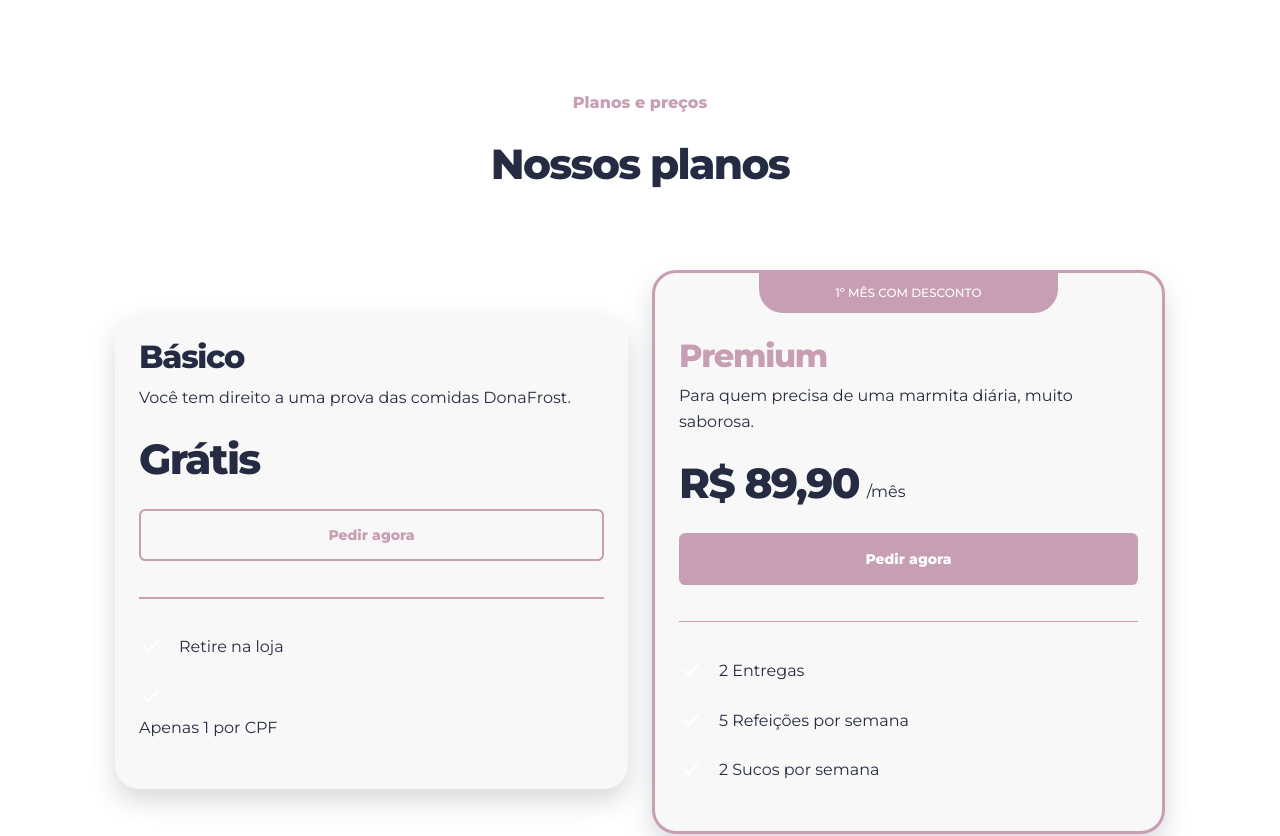
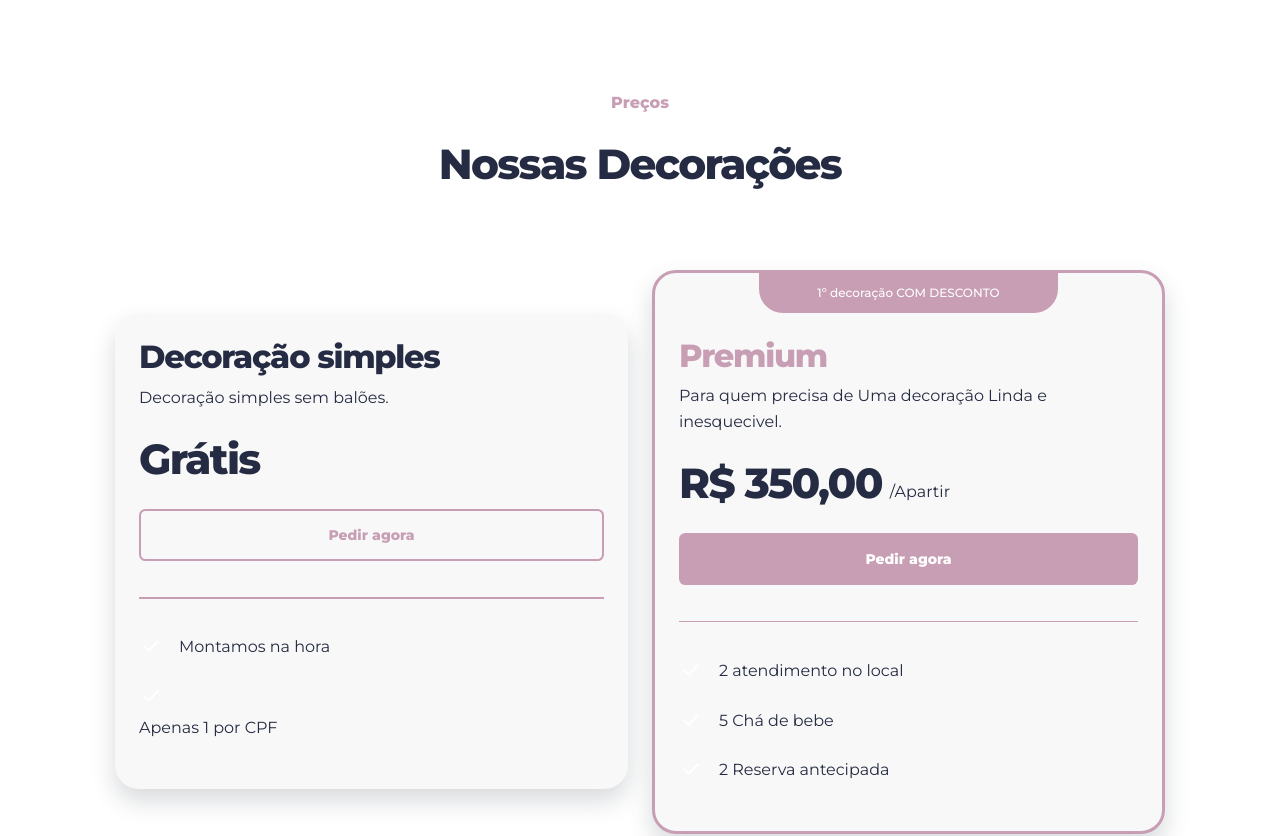
Before and after one commit to Gsgandela/Magia-Festa-Cascavel, a React (Vite) app: page / in a window 1280 px wide. Shown: the part 2520-3356 px from the top of the page. Built offline with nearby package versions, Linux system fonts and the light colour scheme.

Commit message:
comit att

```diff
--- a/src/pages/Home.tsx
+++ b/src/pages/Home.tsx
@@ -230,8 +230,7 @@ export default function Home() {
               <h2>Cada cliente importa!</h2>
             </span>
             <p>
-              Quem já pediu sabe da qualidade das nossas receitas, estamos tirando aquela ideia de que
-              comida congelada tem de ser algo sem gosto, acompanhe abaixo os testemunhos de quem já comprou e aprovou.
+              Quem já pediu sabe da qualidade das nossas Decorações, acompanhe abaixo os testemunhos de quem já comprou e aprovou.
             </p>
           </header>
           <section className="carousel">
@@ -262,21 +261,21 @@ export default function Home() {
       </section>
       <section id="pricing" className="container">
         <header>
-          <p className="desktop-only">Planos e preços</p>
-          <h2>Nossos planos</h2>
+          <p className="desktop-only">Preços</p>
+          <h2>Nossas Decorações</h2>
         </header>
         <section className="even-columns gap-1.5">
           <div className="pricing-card">
             <span className="plan">
-              <h3>Básico</h3>
-              <p>Você tem direito a uma prova das comidas DonaFrost.</p>
+              <h3>Decoração simples</h3>
+              <p>Decoração simples sem balões.</p>
             </span>
             <h2>Grátis</h2>
             <Button text="Pedir agora" secondary />
             <span className="hr" />
             <span className="features">
               <img src={Check} alt="ícone check" width={24} height={24} />
-              <p>Retire na loja</p>
+              <p>Montamos na hora</p>
             </span>
             <ul className="features">
               <li>
@@ -287,29 +286,29 @@ export default function Home() {
           </div>
           <div className="pricing-card premium">
             <span className="bonus">
-              <p>1º MÊS COM DESCONTO</p>
+              <p>1º decoração COM DESCONTO</p>
             </span>
             <span className="plan">
               <h3>Premium</h3>
-              <p>Para quem precisa de uma marmita diária, muito saborosa.</p>
+              <p>Para quem precisa de Uma decoração Linda e inesquecivel.</p>
             </span>
             <span className="price">
-              <h2>R$ 89,90</h2>
-              <p>/mês</p>
+              <h2>R$ 350,00</h2>
+              <p>/Apartir</p>
             </span>
             <Button text="Pedir agora" />
             <span className="hr" />
             <span className="features">
               <img src={Check} alt="ícone check" width={24} height={24} />
-              <p>2 Entregas</p>
+              <p>2 atendimento no local</p>
             </span>
             <span className="features">
               <img src={Check} alt="ícone check" width={24} height={24} />
-              <p>5 Refeições por semana</p>
+              <p>5 Chá de bebe</p>
             </span>
             <span className="features">
               <img src={Check} alt="ícone check" width={24} height={24} />
-              <p>2 Sucos por semana</p>
+              <p>2 Reserva antecipada</p>
             </span>
           </div>
         </section>
@@ -394,7 +393,7 @@ export default function Home() {
 
         <div className="footer-bottom">
           <p>
-            Feito com amor na aula de Programação Web💙 ©
+            Feito com amor💙 ©
             {new Date().getFullYear()} AktieTech - Todos os direitos reservados.
           </p>
         </div>
```
